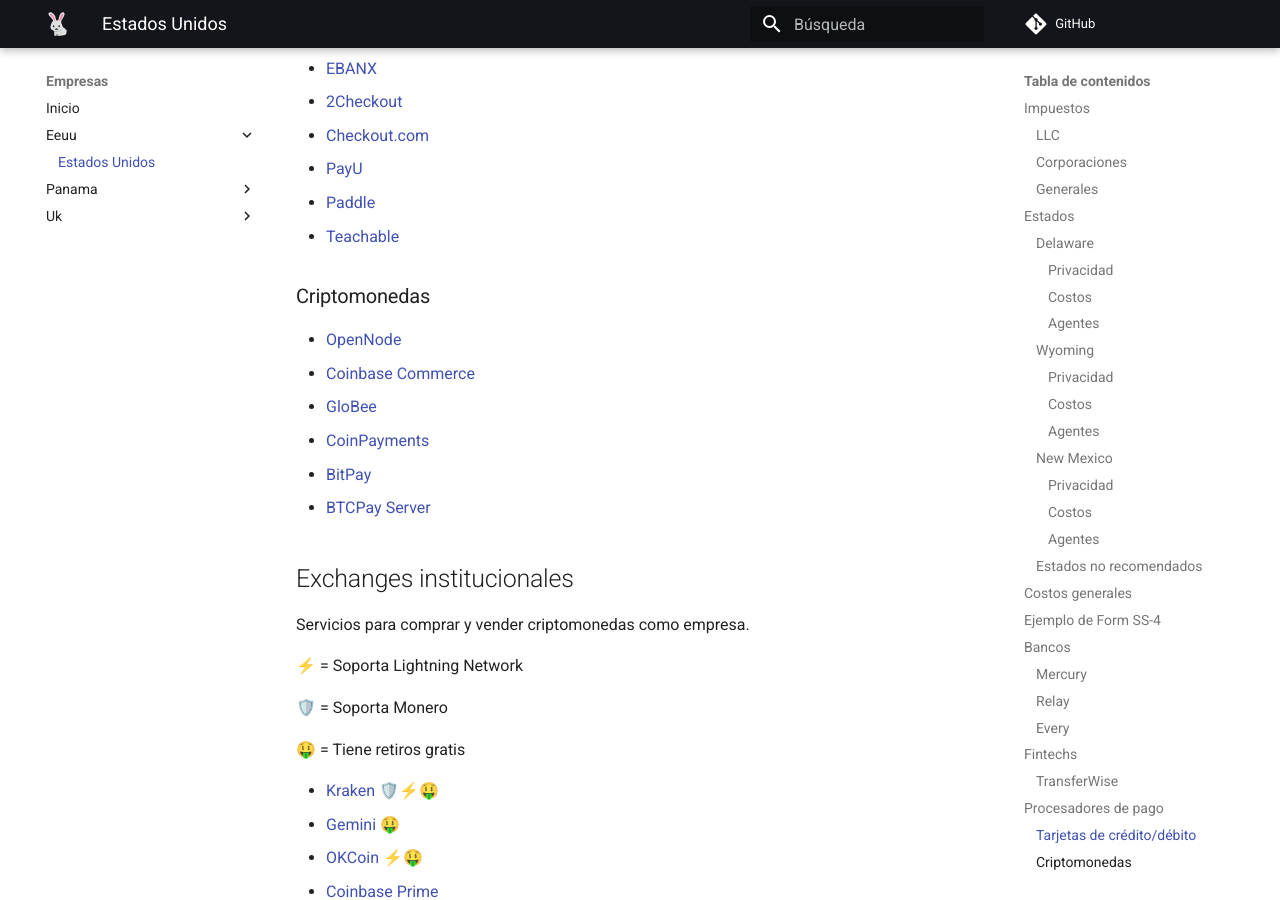
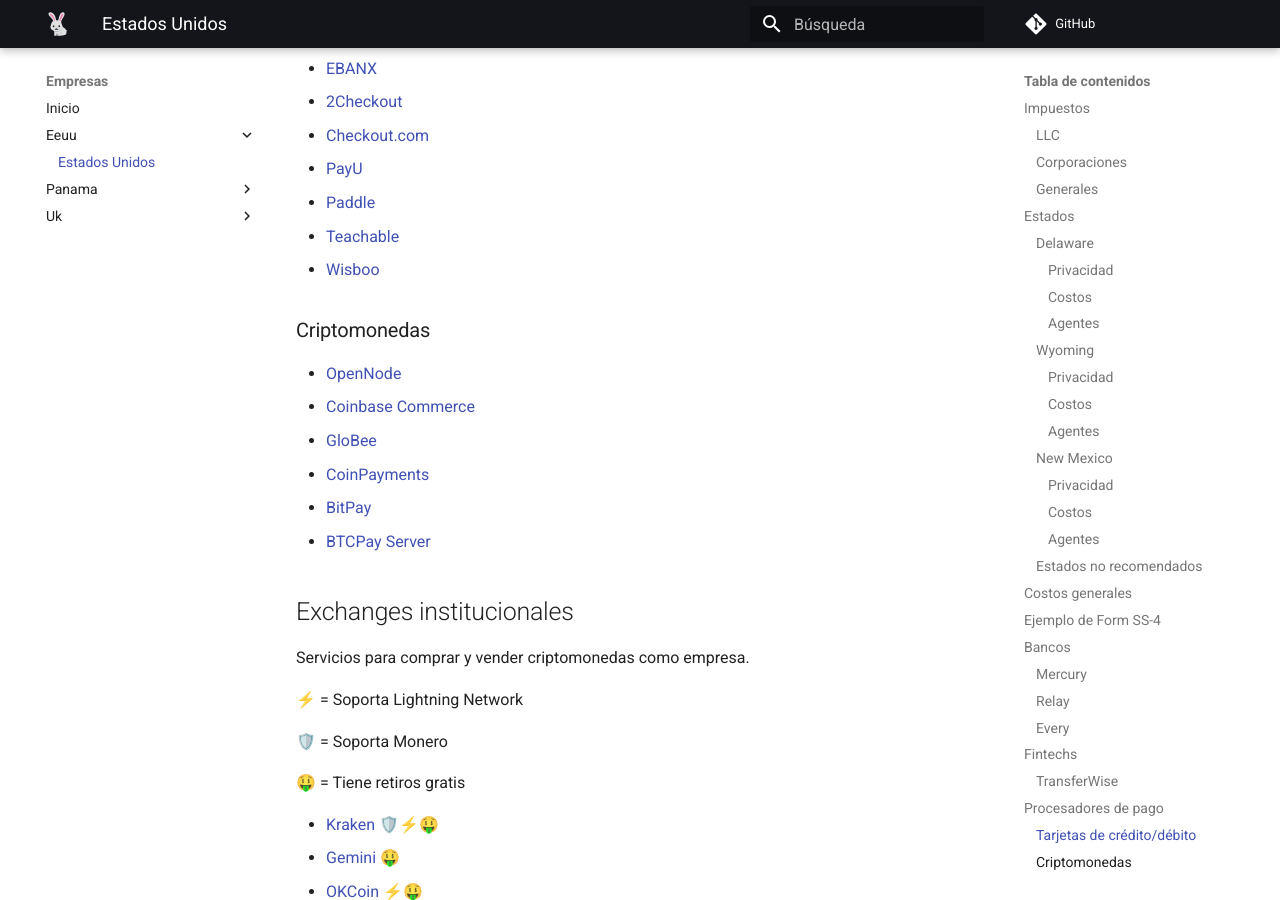
Before and after one commit to anomalouscode/wiki, an MkDocs documentation site: the page built from docs/empresas/eeuu/index.md, in a window 1280 px wide and 900 px high, scrolled down 9715 px. Built offline with MkDocs 1.6.1 and Material for MkDocs 9.7.7, drawn with Linux system fonts in a browser that asks for light colours; comment, search, counter and statistics services are not loaded.

Commit message:
Update index.md

```diff
--- a/docs/empresas/eeuu/index.md
+++ b/docs/empresas/eeuu/index.md
@@ -227,6 +227,7 @@
 - [PayU](https://payu.com/)
 - [Paddle](https://www.paddle.com/)
 - [Teachable](https://teachable.com/)
+- [Wisboo](https://www.wisboo.com/)
 
 ### Criptomonedas
 
```
